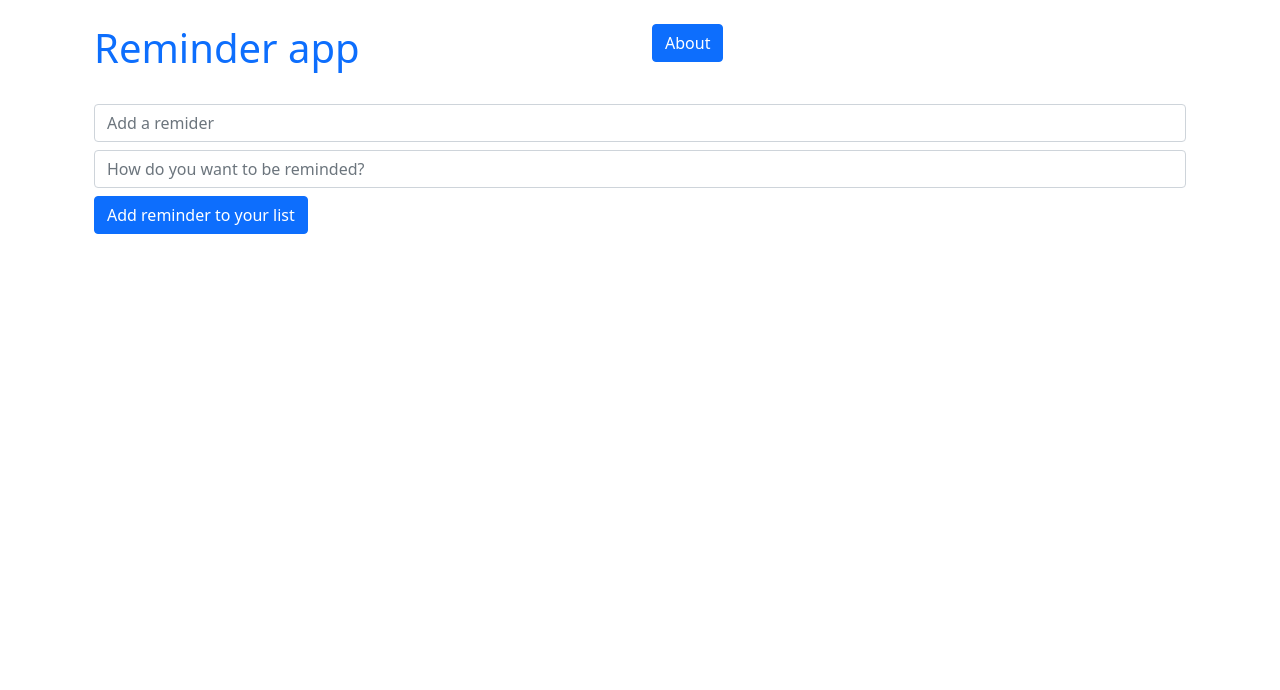
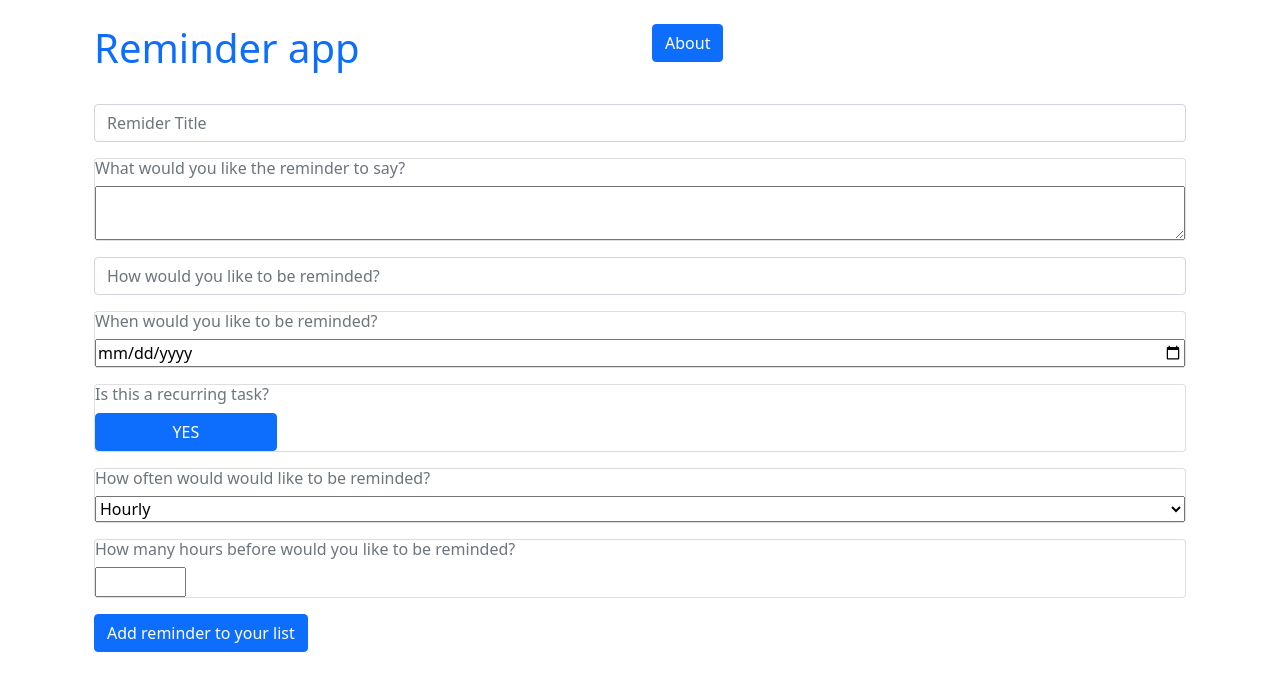
Before and after one commit to Mhorvilleur13/Reminder-App, a React (Create React App) app: page / in a window 1280 px wide. Shown: the top 690 px of the page. Built offline with nearby package versions, Linux system fonts and the light colour scheme.

Commit message:
HTML for the form

```diff
--- a/package.json
+++ b/package.json
@@ -17,7 +17,7 @@
     "bootstrap": "5.1.3",
     "react": "17.0.2",
     "react-dom": "17.0.2",
-    "react-router-dom": "6.2.1",
+    "react-router-dom": "^6.2.1",
     "react-scripts": "5.0.0",
     "recoil": "0.6.1",
     "typescript": "4.5.5",
--- a/src/components/reminder-form/reminder-form.tsx
+++ b/src/components/reminder-form/reminder-form.tsx
@@ -1,18 +1,46 @@
-import React, { FormEvent } from "react";
+import React, { FormEvent, useState } from "react";
 
-const Form = ({}: {}) => {
+
+const Form = ({ }: {}) => {
+  const [taskName, setTaskName] = useState('');
+  const [recurring, setRecurring] = useState(false);
   const handleSubmit = (e: FormEvent<HTMLFormElement>): void => {
     e.preventDefault();
   };
   return (
     <form onSubmit={handleSubmit} className="form-group">
       <div>
-        <input type="text" className="form-control" placeholder="Add a remider" />
+        <input type="text" className="form-control" placeholder="Remider Title" />
       </div>
-      <div className="mt-2">
-        <input type="text" className="form-control" placeholder="How do you want to be reminded?" />
+      <div className="card mt-3 text-secondary ">
+        <h6>What would you like the reminder to say?</h6>
+        <textarea id="custom-message" ></textarea>
       </div>
-      <div className="mt-2">
+      <div className="mt-3">
+        <input type="text" className="form-control" placeholder="How would you like to be reminded?" />
+      </div>
+      <div className=" card mt-3 text-secondary">
+        <h6>When would you like to be reminded?</h6>
+        <input type="date"></input>
+      </div>
+      <div className="card mt-3 text-secondary" >
+        <h6>Is this a recurring task?</h6>
+        <button className="btn btn-primary col-2" type="button"> YES</button>
+      </div>
+      <div className="card mt-3 text-secondary">
+        <h6>How often would would like to be reminded?</h6>
+        <select id="reminder-frequency" name="reminder">
+          <option value="hourly">Hourly</option>
+          <option value="daily">Daily</option>
+          <option value="weekly">Weekly</option>
+          <option value="anually">Anually</option>
+        </select>
+      </div>
+      <div className="card mt-3 text-secondary">
+        <h6>How many hours before would you like to be reminded?</h6>
+        <input type="number" className="col-1"></input>
+      </div>
+      <div className="mt-3">
         <button type="submit" className="btn btn-primary">
           Add reminder to your list
         </button>
```
Also changed, not shown: 1 other file (tests, documents, lock files or other folders).
